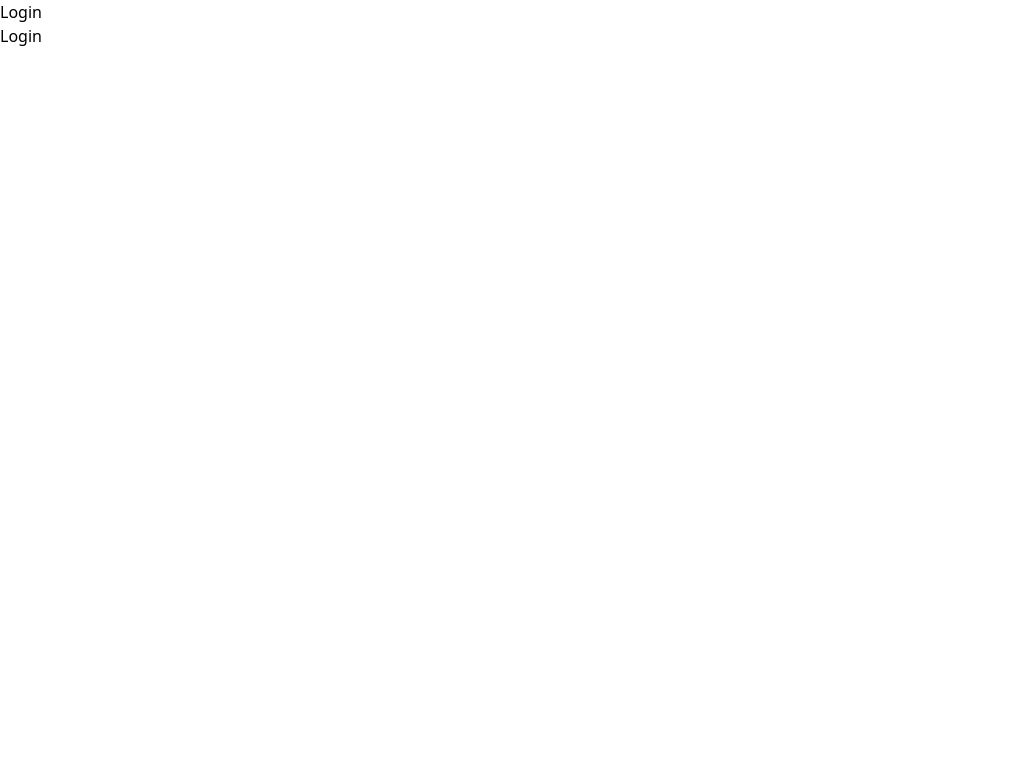
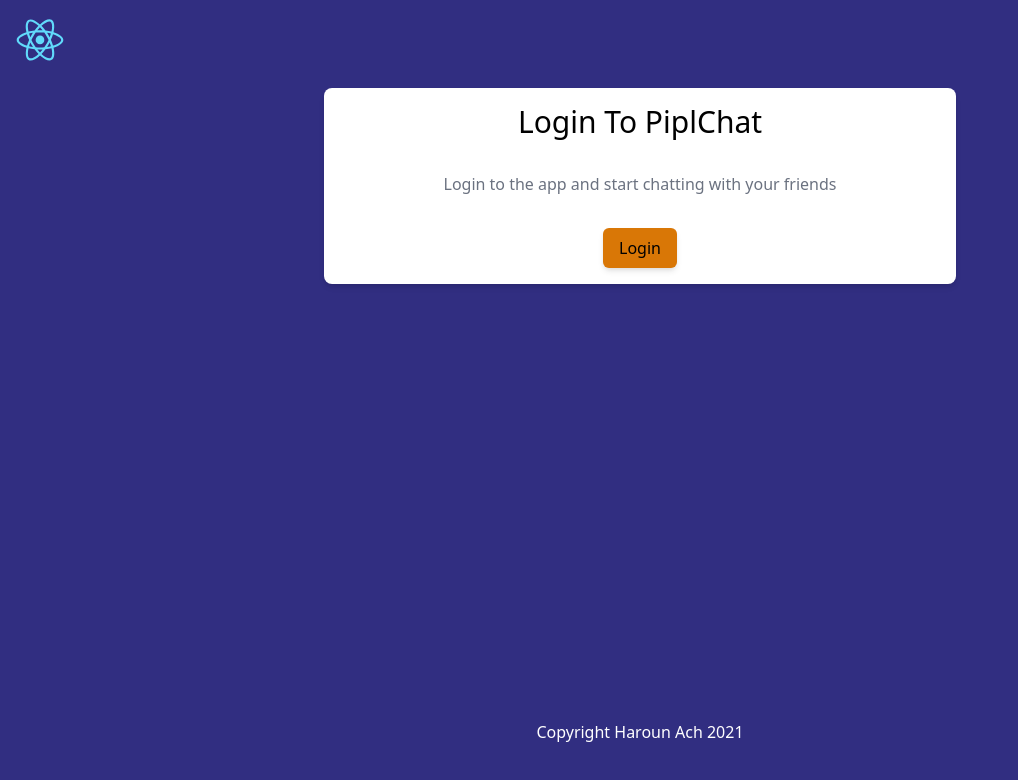
Before and after one commit to harounach/piplchat, a React (Create React App) app: page / in a window 1280 px wide. Shown: the top 780 px of the page, without its empty margins (0-1018 px from the left). Built offline with nearby package versions, Linux system fonts and the light colour scheme.

Commit message:
Design login page

```diff
--- a/public/index.html
+++ b/public/index.html
@@ -1,5 +1,5 @@
 <!DOCTYPE html>
-<html lang="en">
+<html lang="en" class="w-full h-full">
   <head>
     <meta charset="utf-8" />
     <link rel="icon" href="%PUBLIC_URL%/favicon.ico" />
@@ -26,9 +26,9 @@
     -->
     <title>React App</title>
   </head>
-  <body>
+  <body class="w-full h-full">
     <noscript>You need to enable JavaScript to run this app.</noscript>
-    <div id="root"></div>
+    <div id="root" class="w-full h-full"></div>
     <!--
       This HTML file is a template.
       If you open it directly in the browser, you will see an empty page.
--- a/src/App.js
+++ b/src/App.js
@@ -3,7 +3,7 @@ import ChatRoom from "./pages/ChatRoom";
 
 function App() {
   return (
-    <div className="App">
+    <div className="w-full h-full">
       <Login />
     </div>
   );
--- a/src/pages/Login.js
+++ b/src/pages/Login.js
@@ -1,10 +1,28 @@
 import React from "react";
+import Logo from "../logo.svg";
 
 const Login = () => {
   return (
-    <div>
-      <h1>Login</h1>
-      <button>Login</button>
+    <div className="w-full h-full flex flex-col bg-indigo-900">
+      <header className="w-full h-20 flex items-center">
+        <div>
+          <img className="w-20" src={Logo} alt="Logo" />
+        </div>
+      </header>
+      <main className="w-full flex-grow flex justify-center items-start p-2">
+        <div className="w-6/12 shadow-md bg-white rounded-lg p-4 flex flex-col items-center">
+          <h1 className="text-3xl">Login To PiplChat</h1>
+          <p className="text-base text-gray-500 text-center my-8">
+            Login to the app and start chatting with your friends
+          </p>
+          <button className="px-4 py-2 bg-yellow-600 rounded-md shadow-md">
+            Login
+          </button>
+        </div>
+      </main>
+      <footer className="h-20">
+        <p className="text-center text-white">Copyright Haroun Ach 2021</p>
+      </footer>
     </div>
   );
 };
```
